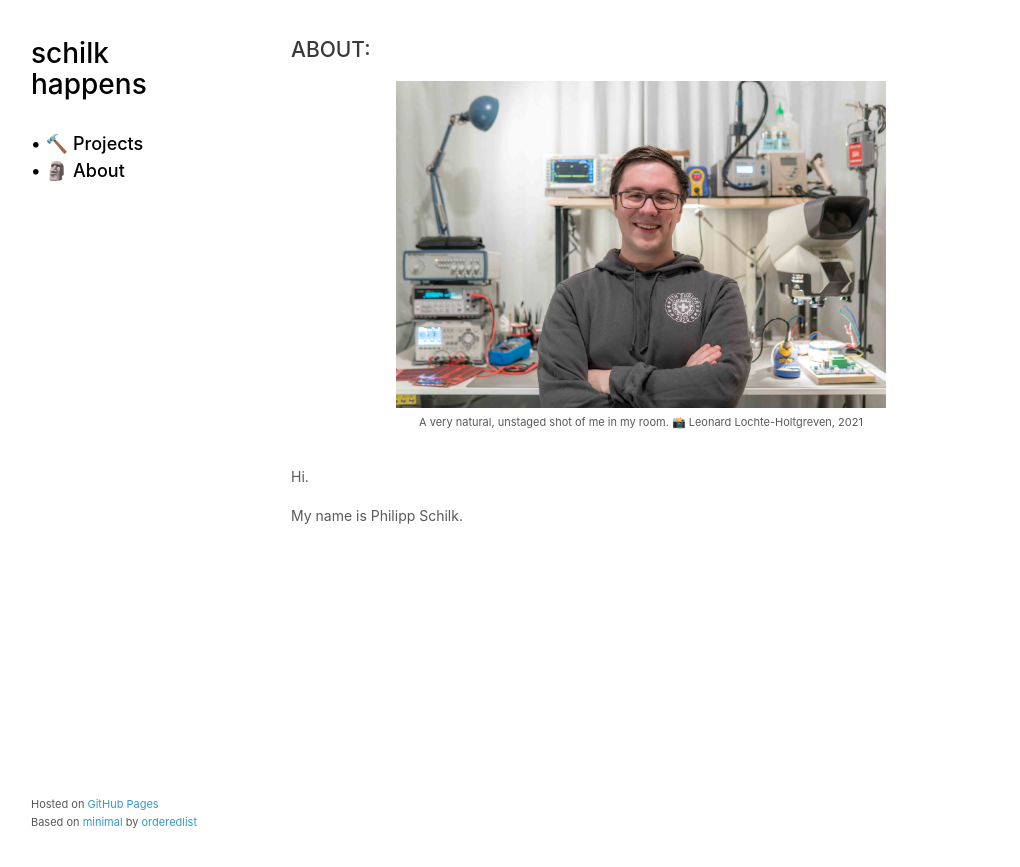
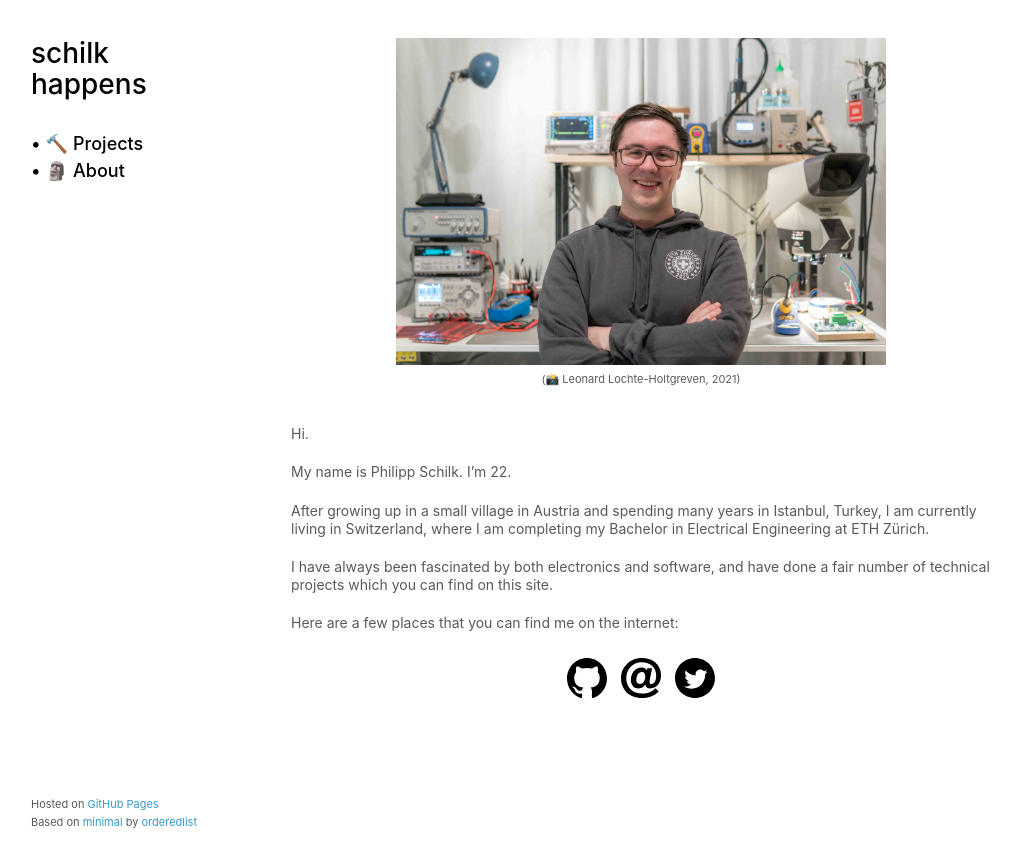
Before and after one commit to schilkp/schilkp.github.io, a Jekyll site: the page built from About.md, in a window 1280 px wide. Shown: the top 867 px of the page, without its empty margins (129-1149 px from the left). Built offline with Jekyll 4.4.1, drawn with Linux system fonts in a browser that asks for light colours.

Commit message:
Basic 'About' page.

```diff
--- a/About.md
+++ b/About.md
@@ -3,23 +3,29 @@ layout: default
 title: about
 ---
 
-## ABOUT:
-
 <center>
     <a href="/assets/img/about.jpeg">
         <img src="/assets/img/about.jpeg" width="70%">
     </a> <br>
-    <small> A very natural, unstaged shot of me in my room. 📸 Leonard Lochte-Holtgreven, 2021 </small>
+    <small> (📸 Leonard Lochte-Holtgreven, 2021) </small>
 </center>
 <br>
 
 Hi.
 
-My name is Philipp Schilk.
+My name is Philipp Schilk. I'm <script src="/assets/js/dob.js"></script>.
 
-<!-- To mention: -->
-<!--     Age -->
-<!--     Small village Austria, Istanbul -->
-<!--     ETHZ ITET BACHELOR -->
-<!--     Enjoy/Hobbies. -->
-<!--     Contact information -->
+After growing up in a small village in Austria and spending many years in Istanbul, Turkey, I am currently
+living in Switzerland, where I am completing my Bachelor in Electrical Engineering
+at ETH Zürich.
+
+I have always been fascinated by both electronics and software, and have done a fair number of technical projects
+which you can find on this site.
+
+Here are a few places that you can find me on the internet:
+
+<center>
+    <a href="https://github.com/TheSchilk"> <img style="padding: 5px" src="assets/icon/icon_github.svg" width="40px"> </a>
+    <a href="&#109;&#097;&#105;&#108;&#116;&#111;:&#115;&#099;&#104;&#105;&#108;&#107;&#046;&#112;&#104;&#105;&#108;&#105;&#112;&#112;&#064;&#103;&#109;&#097;&#105;&#108;&#046;&#099;&#111;&#109;"> <img style="padding: 5px" src="assets/icon/icon_email.svg" width="40px"> </a>
+    <a href="https://twitter.com/theschilk"> <img style="padding: 5px" src="assets/icon/icon_twitter.svg" width="40px"> </a>
+</center>
--- a/assets/css/styles.css
+++ b/assets/css/styles.css
@@ -4,6 +4,10 @@
   font: 14px/1.3 -apple-system, BlinkMacSystemFont, "Segoe UI", Roboto, Oxygen, Ubuntu, Cantarell, "Fira Sans", "Droid Sans", "Helvetica Neue", Arial, sans-serif, "Apple Color Emoji", "Segoe UI Emoji", "Segoe UI Symbol";
   color:#595959;
   font-weight:400;
+}
+
+#float_left{
+    float: left;
 }
 
 h1, h2, h3, h4, h5, h6 {
@@ -102,6 +106,7 @@ th {
 img {
   max-width:100%;
 }
+
 
 .youtube-video-container {
   position: relative;
--- /dev/null
+++ b/assets/js/dob.js
@@ -0,0 +1,4 @@
+var dob = new Date("September 03, 1999");
+var year = new Date(Date.now() - dob.getTime()).getUTCFullYear();
+var age = Math.abs(year - 1970);
+document.write(age);
```
Also changed, not shown: assets/icon/icon_email.svg (added), assets/icon/icon_github.svg (added), assets/icon/icon_twitter.svg (added).
